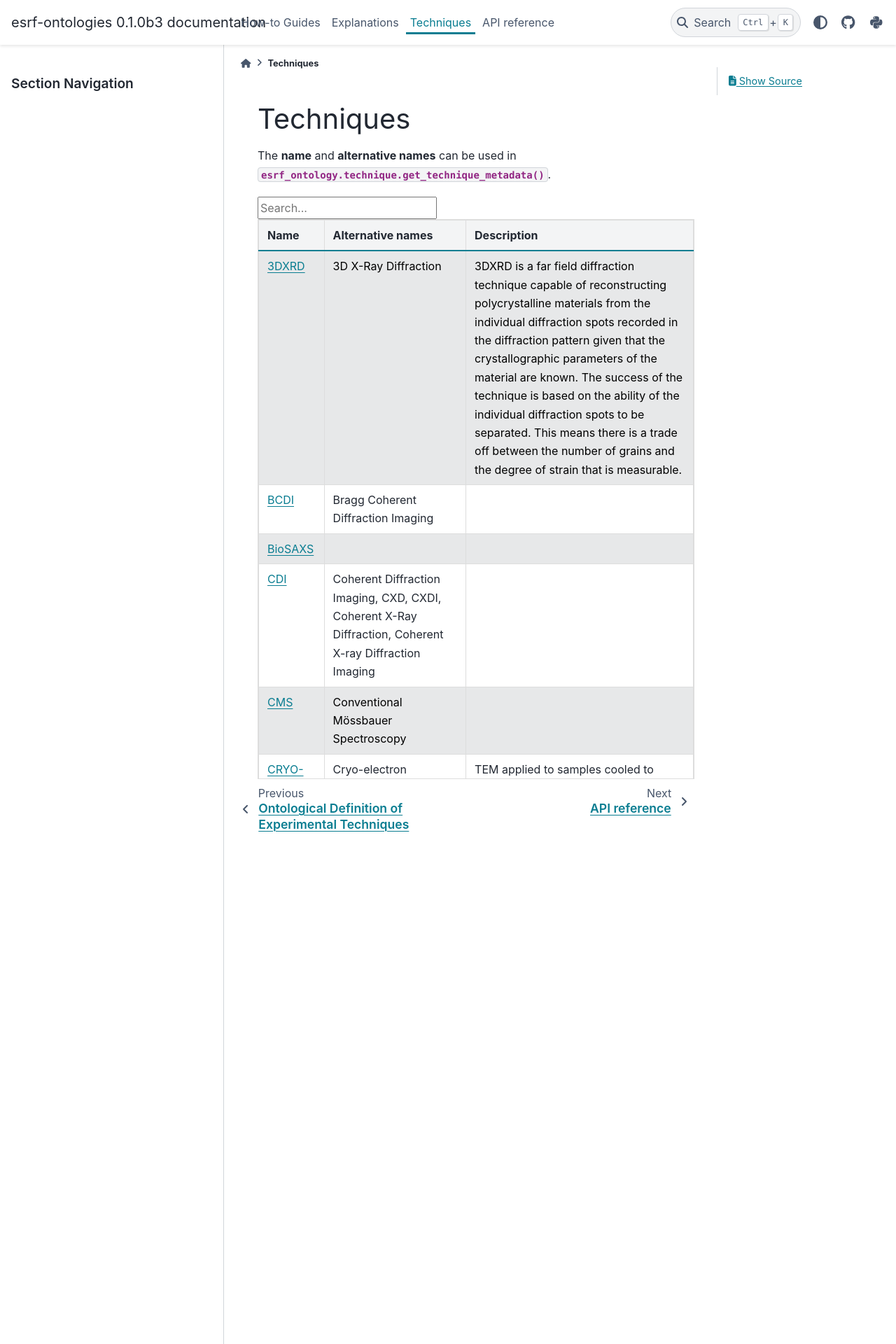
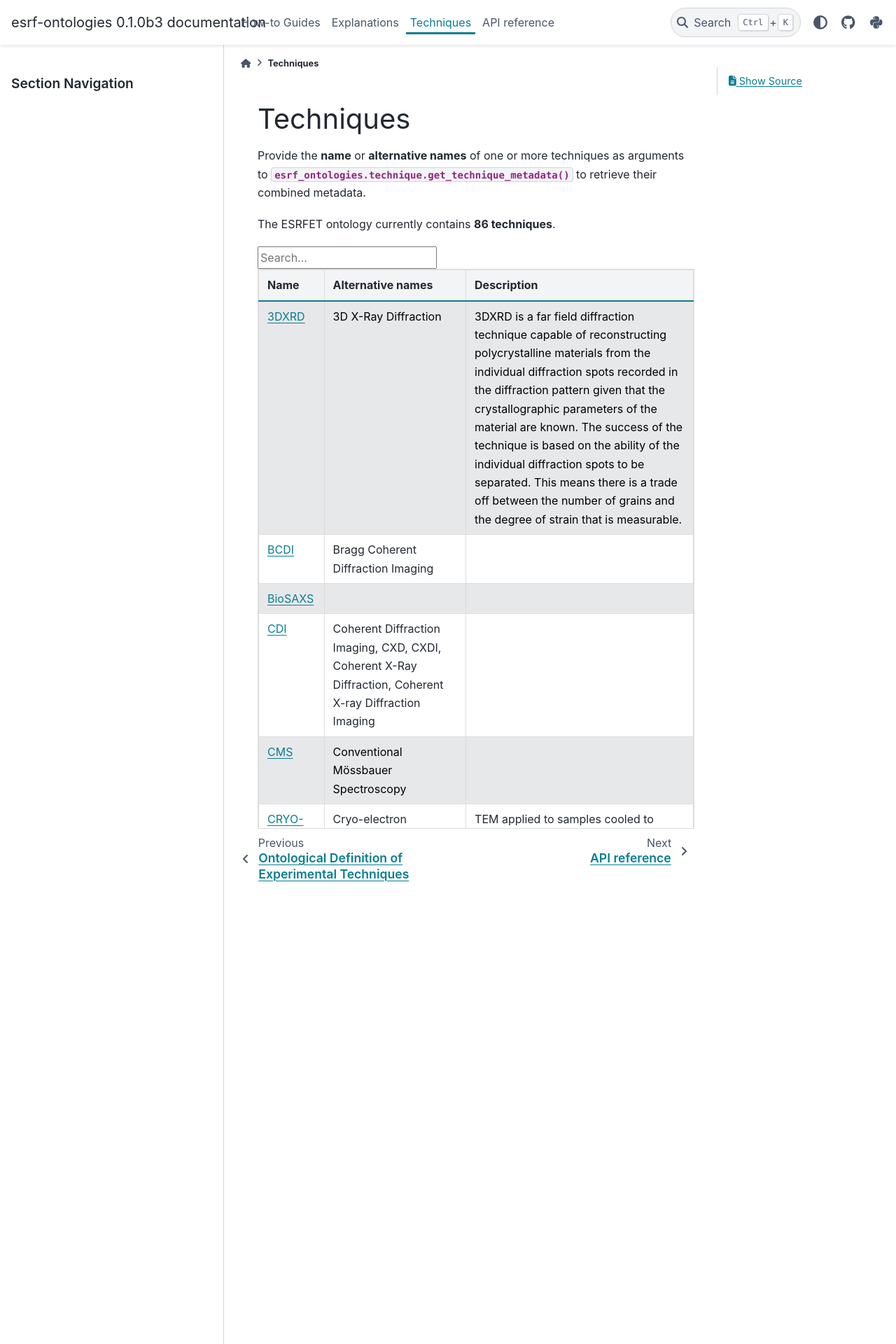
Before and after one commit to pan-ontologies/esrf-ontologies, a Sphinx documentation site: the page built from doc/esrfet.rst, in a window 1280 px wide. Shown: the top 1920 px of the page at 70% size. Built offline with Sphinx 7.4.7 and the PyData theme 0.15.4, drawn with Linux system fonts in a browser that asks for light colours.

Commit message:
improve technique page in docs

```diff
--- a/doc/_ext/technique_table.py
+++ b/doc/_ext/technique_table.py
@@ -9,10 +9,18 @@ from docutils.parsers.rst import Directive
 class InsertTechniqueTable(Directive):
     def run(self):
         rows = _generate_table_data()
+        count_paragraph = self._create_technique_count(len(rows))
         table_node = self._create_table(rows)
         search_box = self._create_search_box()
         script = self._create_filter_script()
-        return [search_box, table_node, script]
+        return [count_paragraph, search_box, table_node, script]
+
+    def _create_technique_count(self, count: int) -> nodes.paragraph:
+        paragraph = nodes.paragraph()
+        paragraph += nodes.Text("The ESRFET ontology currently contains ")
+        paragraph += nodes.strong(text=f"{count} techniques")
+        paragraph += nodes.Text(".")
+        return paragraph
 
     def _create_table(self, rows: List[Dict[str, Any]]) -> nodes.container:
         # Create a container for the scrollable table
--- a/doc/esrfet.rst
+++ b/doc/esrfet.rst
@@ -3,6 +3,7 @@
 Techniques
 ==========
 
-The **name** and **alternative names** can be used in :meth:`esrf_ontology.technique.get_technique_metadata`.
+Provide the **name** or **alternative names** of one or more techniques as arguments to
+:func:`esrf_ontologies.technique.get_technique_metadata` to retrieve their combined metadata.
 
 .. insert_technique_table::
```
